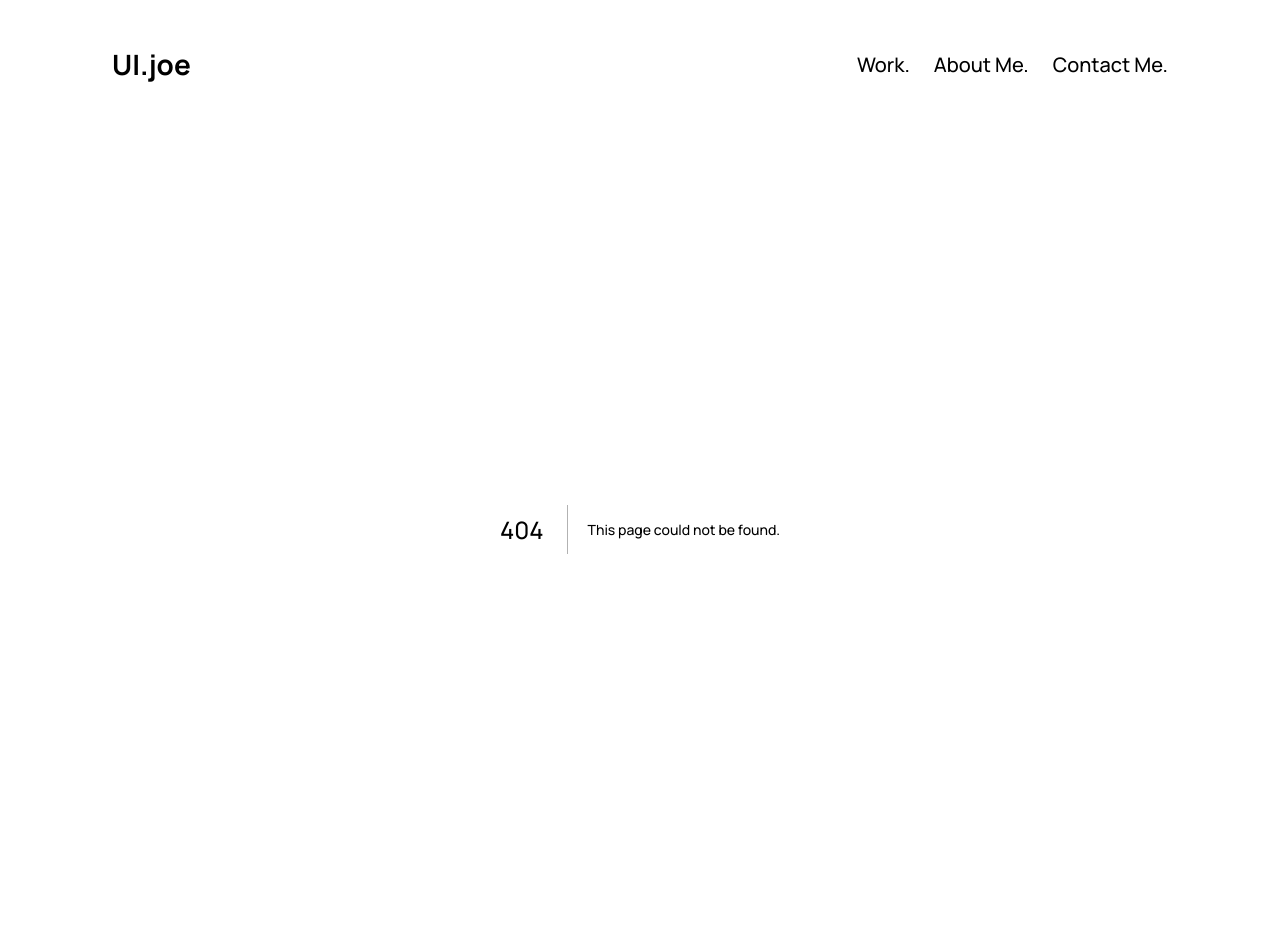
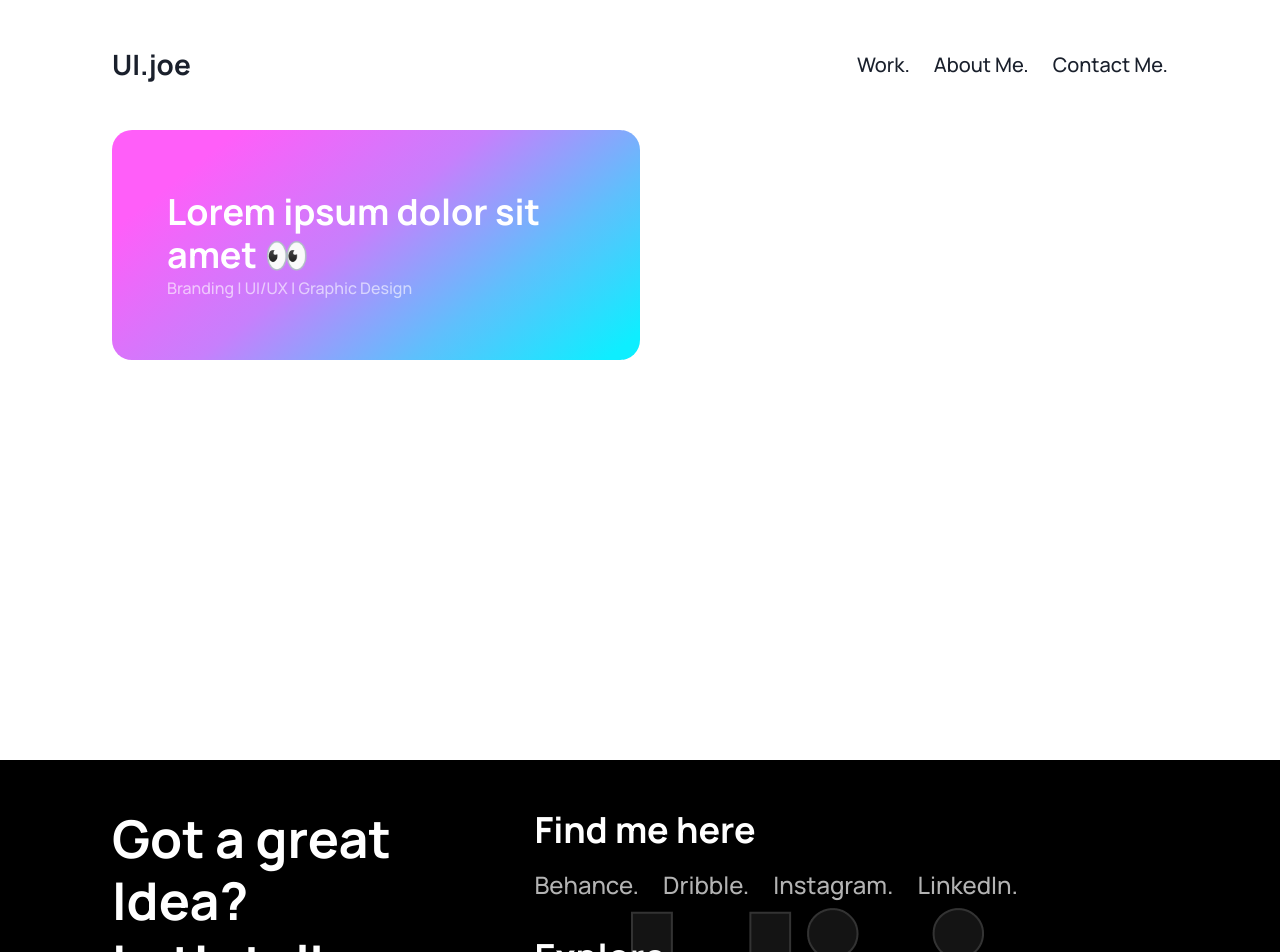
Before and after one commit to ahmedstryout/fawaz-personal-site, a Next.js app: page /test in a window 1280 px wide. Before the commit this address had no page. Shown: the top 952 px of the page. Built offline with nearby package versions, Linux system fonts and the light colour scheme.

Commit message:
feat: title card component

```diff
--- a/package.json
+++ b/package.json
@@ -16,7 +16,8 @@
     "next": "12.0.7",
     "react": "17.0.2",
     "react-dom": "17.0.2",
-    "react-icons": "^4.3.1"
+    "react-icons": "^4.3.1",
+    "react-parallax-tilt": "^1.5.85"
   },
   "devDependencies": {
     "@types/node": "17.0.5",
--- /dev/null
+++ b/src/components/tilted-cards/TiltedCards.tsx
@@ -0,0 +1,21 @@
+import {Box, Heading, Text} from '@chakra-ui/react'
+import React from 'react'
+import Tilt from 'react-parallax-tilt'
+
+export default function TiltedCards() {
+  return (
+    <Tilt style={{width: '50%'}} glareEnable={true} glareColor="#FF5EF9">
+      <Box
+        // bg="#2D3039"
+        bg="linear-gradient(141.68deg, #FF5EF9 -14.47%, #FF5EF9 15.43%, #C77FFC 45.9%, #5FBFFC 71.77%, #0EEEFF 95.91%);"
+        borderRadius={'20px'}
+        color={'white'}
+        px="55px"
+        py="60px"
+      >
+        <Heading as="h3">Lorem ipsum dolor sit amet 👀</Heading>
+        <Text opacity={0.6}>Branding | UI/UX | Graphic Design</Text>
+      </Box>
+    </Tilt>
+  )
+}
--- a/src/constants/index.constants.ts
+++ b/src/constants/index.constants.ts
@@ -1,19 +1,19 @@
 export const socialLinks = [
   {
     label: 'Behance.',
-    link: '#',
+    link: 'https://www.behance.net/fawazc91',
   },
   {
     label: 'Dribble.',
-    link: '#',
+    link: 'https://dribbble.com/Ahmedstryout',
   },
   {
     label: 'Instagram.',
-    link: '#',
+    link: 'https://www.instagram.com/ui.joe/',
   },
   {
     label: 'LinkedIn.',
-    link: '#',
+    link: 'https://www.linkedin.com/in/fawaz-ahamed',
   },
 ]
 
--- a/src/layout/footer/Footer.tsx
+++ b/src/layout/footer/Footer.tsx
@@ -29,14 +29,16 @@ export default function Footer() {
           </Heading>
           <Flex columnGap={6}>
             {socialLinks.map(link => (
-              <Text
+              <a
+                href={link.link}
                 key={link.label}
-                fontSize={'24px'}
-                opacity={0.7}
-                cursor={'pointer'}
+                target="_blank"
+                rel="noreferrer"
               >
-                {link.label}
-              </Text>
+                <Text fontSize={'24px'} opacity={0.7} cursor={'pointer'}>
+                  {link.label}
+                </Text>
+              </a>
             ))}
           </Flex>
         </Box>
--- /dev/null
+++ b/src/pages/test/index.tsx
@@ -0,0 +1,10 @@
+import TiltedCards from '@/components/tilted-cards/TiltedCards'
+import React from 'react'
+
+export default function Test() {
+  return (
+    <div>
+      <TiltedCards />
+    </div>
+  )
+}
```
Also changed, not shown: 1 other file (tests, documents, lock files or other folders).
